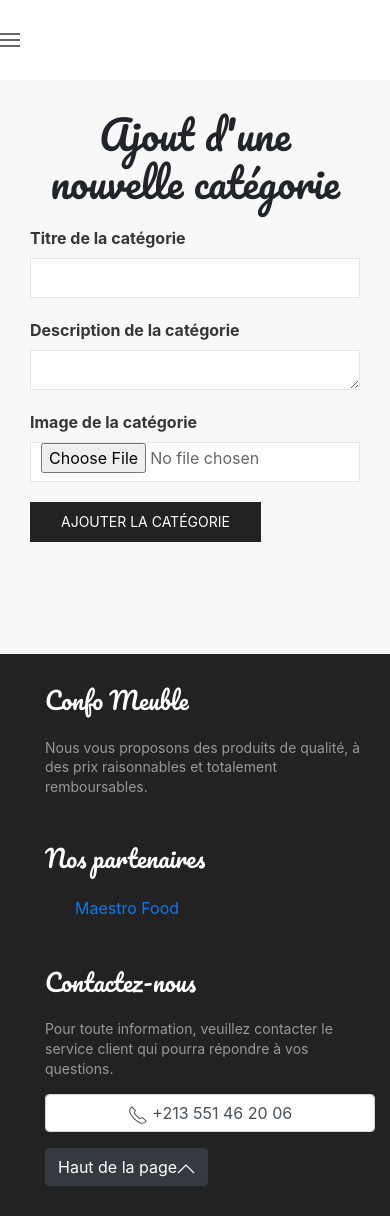
After one commit to imhassane/karimvente, a Django app: page /administration/add/category/ in a window 390 px wide. The commit adds this page. Run offline with Django 3.2, Linux system fonts and the light colour scheme; some libraries are stand-ins or nearby versions.

Commit message:
Ajout de la page d'ajout des catégories et amélioration de la page d'accueil pour la version mobile

```diff
--- a/administration/forms.py
+++ b/administration/forms.py
@@ -9,7 +9,13 @@ class ProductForm(forms.Form):
         'placeholder': "Ex: table"
     }))
 
-    category = forms.CharField(max_length=155)
+    category = forms.CharField(widget=forms.SelectMultiple(attrs={
+        'class': 'uk-input'
+    }, choices=(
+        ("Chambres", "Chambres"),
+        ("Salons", "Salons"),
+        ("Terasses", "Terasses")
+    )))
 
     description = forms.CharField(widget=forms.Textarea(attrs={
         'id': 'description',
@@ -35,9 +41,26 @@ class ProductForm(forms.Form):
 
     availability = forms.CharField(widget=forms.DateTimeInput(attrs={
         'class': 'uk-input',
-        'placeholder': "Format: jj/mm/aa hh:mm"
+        'placeholder': "Format: aaaa-mm-jj"
     }))
 
     pictures = forms.FileField(widget=forms.ClearableFileInput(attrs={
         'multiple': True
     }))
+
+
+class CategoryForm(forms.Form):
+
+    name = forms.CharField(widget=forms.TextInput(attrs={
+        'class': 'uk-input'
+    }))
+
+    description = forms.CharField(widget=forms.Textarea(attrs={
+        'id': 'description',
+        'class': 'uk-input',
+        "row": "10"
+    }))
+
+    image = forms.FileField(widget=forms.ClearableFileInput(attrs={
+        'class': 'uk-input'
+    }))
--- /dev/null
+++ b/administration/templates/add_category.html
@@ -0,0 +1,46 @@
+{% extends "layout.html" %}
+
+{% block title %}
+Nouvelle catégorie
+{% endblock title %}
+
+{% block main %}
+
+<div>
+
+    <h1 class="my-title uk-text-center">Ajout d'une nouvelle catégorie</h1>
+
+    <div>
+        {% if error %}
+        <p class="uk-text-danger">Veuillez remplir tous les champs</p>
+        {% else %}
+        {% endif %}
+    </div>
+
+    <form action="#" method="post" enctype="multipart/form-data">
+
+        {% csrf_token %}
+
+        <div class="uk-margin">
+            <label class="label" for="">Titre de la catégorie</label>
+            {{ form.name }}
+        </div>
+
+        <div class="uk-margin">
+            <label class="label" for="">Description de la catégorie</label>
+            {{ form.description }}
+        </div>
+
+        <div class="uk-margin">
+            <label class="label" for="">Image de la catégorie</label>
+            {{ form.image }}
+        </div>
+
+        <input type="submit" class="uk-button uk-button-secondary" value="Ajouter la catégorie" />
+
+
+    </form>
+
+</div>
+
+{% endblock main %}
--- a/administration/templates/adminhome.html
+++ b/administration/templates/adminhome.html
@@ -7,7 +7,7 @@
     <ul>
 
         <li>
-            <a href="">Valider une commande</a>
+            <a href=""></a>
         </li>
 
     </ul>
--- a/administration/urls.py
+++ b/administration/urls.py
@@ -5,4 +5,5 @@ app_name = 'administration'
 urlpatterns = [
     path('', adminhome, name='adminhome'),
     path('add/product/', add_product, name='add_product'),
+    path('add/category/', add_category, name='add_category'),
 ]
--- a/administration/views.py
+++ b/administration/views.py
@@ -1,6 +1,6 @@
 from django.shortcuts import render, get_object_or_404
 from django.utils.text import slugify
-from .forms import ProductForm
+from .forms import ProductForm, CategoryForm
 import logging
 
 logger = logging.getLogger(__name__)
@@ -13,7 +13,30 @@ def adminhome(request):
 
     context = {}
 
+    context['is_admin_page'] = True
+
     return render(request, "adminhome.html", context)
+
+def add_category(request):
+
+    context = {}
+
+    form = CategoryForm(request.POST, request.FILES)
+
+    context['form'] = form
+
+    if form.is_valid():
+
+        datas = form.cleaned_data
+
+        name, description = datas['name'], datas['description']
+        image = request.FILES['image']
+
+        category = Category(name=name, description=description)
+        category.slug = slugify(name)
+        category.save()
+
+    return render(request, 'add_category.html', context)
 
 
 def add_product(request):
@@ -39,15 +62,16 @@ def add_product(request):
         product.save()
 
         # On ajoute les catégories.
-        import karim.functions as f
+        import karimvente.functions as f
         categories = f.parse_select_multiple(category)
 
         for cat in categories:
-            _cat = get_object_or_404(Category, name=cat)
+            _cat = get_object_or_404(Category, name__icontains=cat)
             product.category.add(_cat)
 
         # On ajoute les images.
         for key, img in enumerate(pictures):
+            # La première image sera l'image par défaut du produit
             if key == 0:
                 product.image = "products/" + str(img)
 
@@ -56,6 +80,9 @@ def add_product(request):
             pic.save()
             f.handle_upload_file("products", str(img), img)
 
+    else:
+        context['error'] = True
+
 
 
     return render(request, "add_product.html", context)
--- a/requirements.txt
+++ b/requirements.txt
@@ -5,3 +5,4 @@ dj-database-url==0.5.0
 psycopg2==2.7.4
 boto3==1.9.4
 django-storages==1.7.1
+django-analytical==2.4.0
--- a/templates/layout.html
+++ b/templates/layout.html
@@ -1,4 +1,5 @@
 {% load static %}
+{% load google_analytics %}
 <!DOCTYPE html>
 <html lang="fr">
 <head>
@@ -39,10 +40,12 @@
     <title>{% block title %}Bienvenue{% endblock title %}</title>
 </head>
 <body>
-
     <div>
         <header>{% include "general/header.html" %}</header>
         <div class="">
+            {% if user.is_staff and is_admin_page %}
+                {% include "admin/navigation.html" %}
+            {% endif %}
             <main class="uk-section uk-section-muted uk-padding">{% block main %}{% endblock main %}</main>
         </div>
         <footer class="uk-background-secondary">{% include "general/footer.html" %}</footer>
@@ -58,5 +61,6 @@
         Turbolinks.start()
     </script>
     {% block script %}{% endblock script %}
+    {% google_analytics %}
 </body>
 </html>
```
Also changed, not shown: karimvente/settings.py (+8 -2 lines), main/templates/home.html (+4 -4 lines), templates/admin/navigation.html (added, +18 -0 lines), db.sqlite3.
